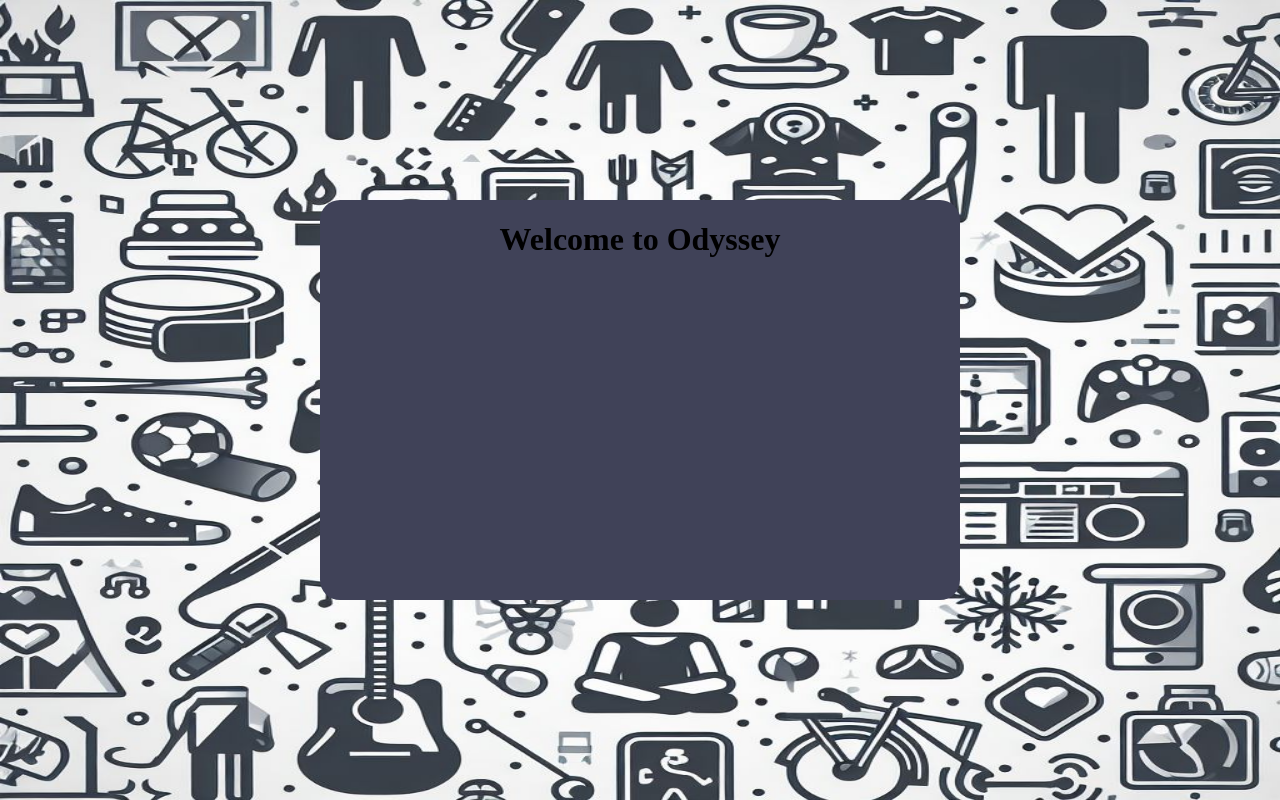
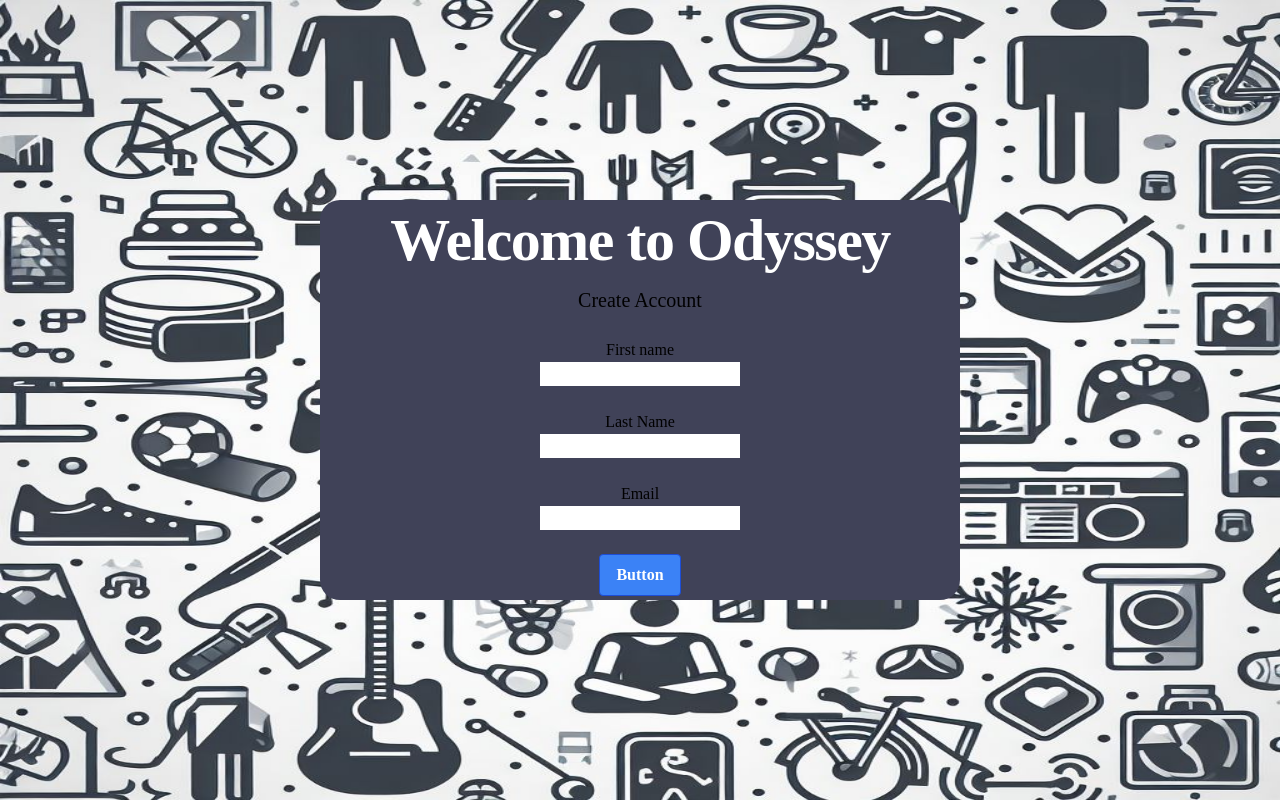
Before and after one commit to deddye/Odyssey, a Next.js app in the folder odyssey/: page / in a window 1280 px wide. Built offline with nearby package versions, Linux system fonts and the light colour scheme.

Commit message:
got some more

```diff
--- a/odyssey/src/components/SignOn.tsx
+++ b/odyssey/src/components/SignOn.tsx
@@ -1,7 +1,37 @@
 export default function SignOn() {
   return (
     <>
-      <h1 style={{ textAlign: "center" }}>Welcome to Odyssey</h1>
+      <h1
+        class="mb-4 text-4xl font-extrabold leading-none tracking-tight  text-white md:text-5xl lg:text-6xl"
+        style={{ textAlign: "center", paddingTop: 10 }}
+      >
+        Welcome to Odyssey
+      </h1>
+
+      <div style={{ textAlign: "center" }}>
+        <p class="mb-6 text-lg font-normal sm:px-16 lg:text-xl xl:px-48 dark:text-gray-200">
+          Create Account
+        </p>
+        <form>
+          <label htmlFor="fname">First name</label>
+          <br />
+          <input type="text" id="fname" name="fname" />
+          <br />
+          <br />
+          <label htmlFor="lname">Last Name</label>
+          <br />
+          <input type="text" id="lname" name="lname" />
+          <br />
+          <br />
+          <label htmlFor="email">Email</label>
+          <br />
+          <input type="email" id="email" name="email" />
+        </form>
+        <br />
+        <button class="rounded border border-blue-700 bg-blue-500 px-4 py-2 font-bold text-white hover:bg-blue-700">
+          Button
+        </button>
+      </div>
     </>
   );
 }
--- a/odyssey/src/styles/globals.css
+++ b/odyssey/src/styles/globals.css
@@ -1,5 +1,9 @@
 
+@tailwind base;
 
+@tailwind components;
+
+@tailwind utilities;
 .mainPageBackground {
     background-repeat:no-repeat;
     -webkit-background-size:cover;
```
